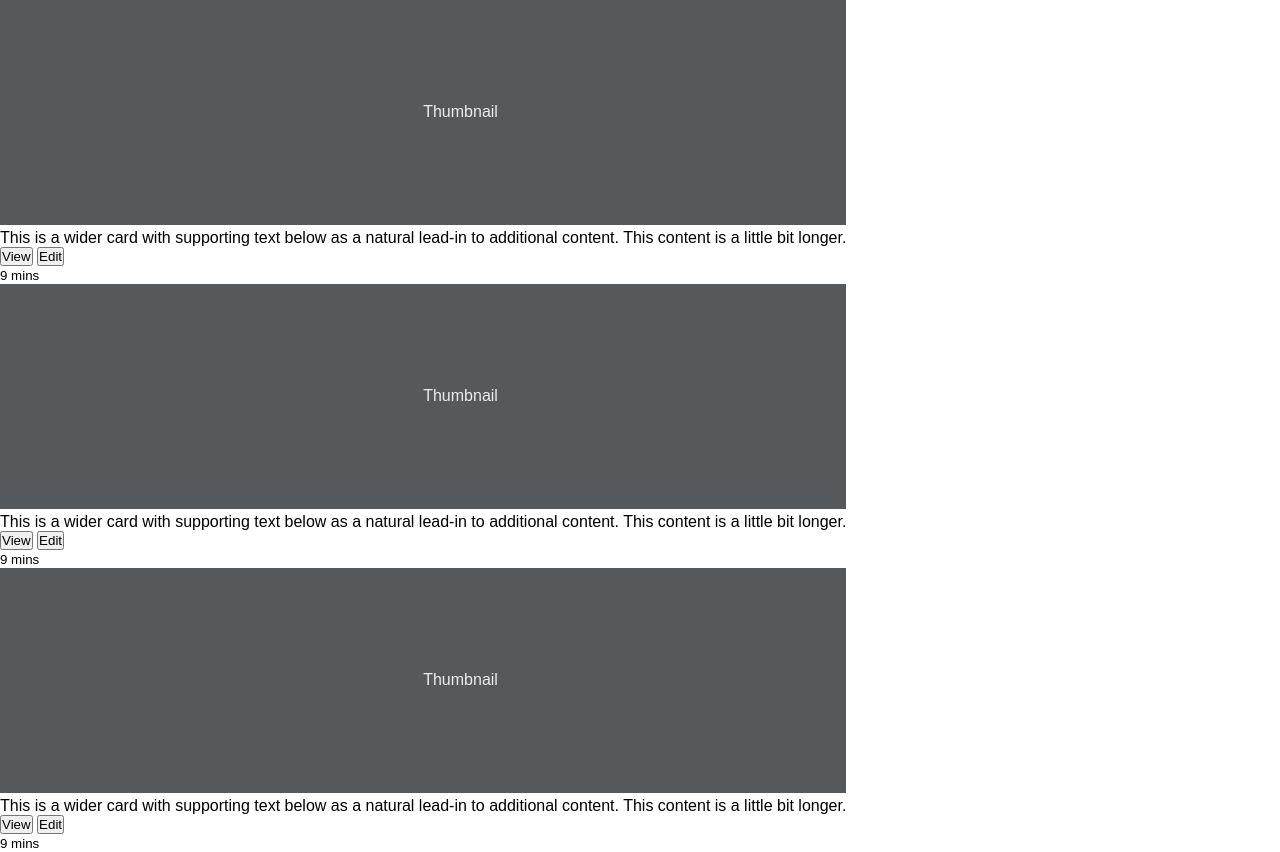
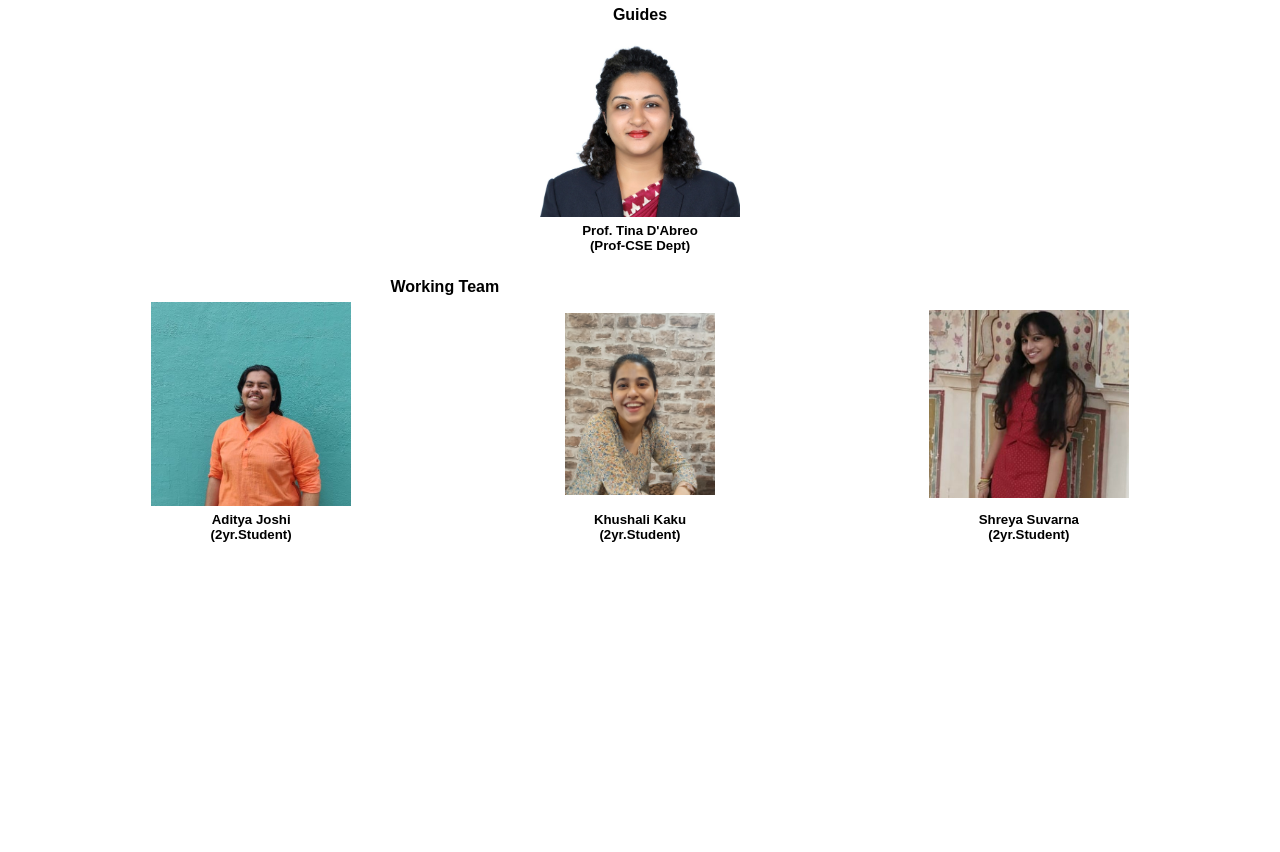
Before and after one commit to Wittypanda/Mini_final, a Flask app: page /about in a window 1280 px wide. Shown: the part 69-921 px from the top of the page. After the commit the page ends 611 px from the top, so only its background shows below. Run offline with Flask 2, Linux system fonts and the light colour scheme.

Commit message:
Secondary Updates

```diff
--- a/templates/Analytics.html
+++ b/templates/Analytics.html
@@ -29,7 +29,7 @@
               </button>
               <nav class="nav">
                  <ul>
-                    <li><a href="/home" class="active">home</a></li>
+                    <li><a href="/" class="active">home</a></li>
                     <li><a href="/about">about</a></li>
                     <li><a href="/Analytics">Analytics</a></li>
 
--- a/templates/about.html
+++ b/templates/about.html
@@ -28,7 +28,7 @@
               </button>
               <nav class="nav">
                  <ul>
-                    <li><a href="/home" class="active">home</a></li>
+                    <li><a href="/" class="active">home</a></li>
                     <li><a href="/about">about</a></li>
                     <li><a href="/Analytics">Analytics</a></li>
 
@@ -39,56 +39,42 @@
         </div>
      </header>
 
-     <div class="row row-cols-1 row-cols-sm-2 row-cols-md-3 g-3">
-        <div class="col">
-          <div class="card shadow-sm">
-            <svg class="bd-placeholder-img card-img-top" width="100%" height="225" xmlns="http://www.w3.org/2000/svg" role="img" aria-label="Placeholder: Thumbnail" preserveAspectRatio="xMidYMid slice" focusable="false"><title>Placeholder</title><rect width="100%" height="100%" fill="#55595c"></rect><text x="50%" y="50%" fill="#eceeef" dy=".3em">Thumbnail</text></svg>
+     <div class="container">
+    <center>
+      <table >
+              <tr>
+                  <td style="width: 400px; height: 25px; text-align: center;" colspan="2" ><strong>Guides</strong></td>
+              </tr>
+              <tr>
+                  <td style="width: 400x; height: 25px;"><center><img src="/static/Tina_mam.jpg" alt="ashish" width="200px" style=""></center></td>
+                </tr>
+              <tr>
+                <td style="width: 400px; height: 25px;"><center><h5>Prof. Tina D'Abreo<br>(Prof-CSE Dept)</h5></center></td>
+            </tr>
 
-            <div class="card-body">
-              <p class="card-text">This is a wider card with supporting text below as a natural lead-in to additional content. This content is a little bit longer.</p>
-              <div class="d-flex justify-content-between align-items-center">
-                <div class="btn-group">
-                  <button type="button" class="btn btn-sm btn-outline-secondary">View</button>
-                  <button type="button" class="btn btn-sm btn-outline-secondary">Edit</button>
-                </div>
-                <small class="text-muted">9 mins</small>
-              </div>
-            </div>
-          </div>
-        </div>
-        <div class="col">
-          <div class="card shadow-sm">
-            <svg class="bd-placeholder-img card-img-top" width="100%" height="225" xmlns="http://www.w3.org/2000/svg" role="img" aria-label="Placeholder: Thumbnail" preserveAspectRatio="xMidYMid slice" focusable="false"><title>Placeholder</title><rect width="100%" height="100%" fill="#55595c"></rect><text x="50%" y="50%" fill="#eceeef" dy=".3em">Thumbnail</text></svg>
+        </table>
+    </center>
+          <br>
+        <center>
+          <table>
 
-            <div class="card-body">
-              <p class="card-text">This is a wider card with supporting text below as a natural lead-in to additional content. This content is a little bit longer.</p>
-              <div class="d-flex justify-content-between align-items-center">
-                <div class="btn-group">
-                  <button type="button" class="btn btn-sm btn-outline-secondary">View</button>
-                  <button type="button" class="btn btn-sm btn-outline-secondary">Edit</button>
-                </div>
-                <small class="text-muted">9 mins</small>
-              </div>
-            </div>
-          </div>
-        </div>
-        <div class="col">
-          <div class="card shadow-sm">
-            <svg class="bd-placeholder-img card-img-top" width="100%" height="225" xmlns="http://www.w3.org/2000/svg" role="img" aria-label="Placeholder: Thumbnail" preserveAspectRatio="xMidYMid slice" focusable="false"><title>Placeholder</title><rect width="100%" height="100%" fill="#55595c"></rect><text x="50%" y="50%" fill="#eceeef" dy=".3em">Thumbnail</text></svg>
+            <tr>
+                <td style="width: 400px; height: 25px; text-align: center;" colspan="2"><strong>Working Team</strong></td>
+            </tr>
+            <tr>
+                <td style="width: 400px; height: 200px;"><center><img src="/static/Adi.jpeg" alt="ashish" width="200px" style=""></center></td>
+                <td style="width: 400px; height: 200px;"><center><img src="/static/Khushali.jpg" alt="ashish" width="150px" style=""></center></td>
+                <td style="width: 400px; height: 200px;"><center><img src="/static/shreya.jpeg" alt="ashish" width="200px" style=""></center></td>
+            </tr>
+            <tr>
+                <td style="width: 400px; height: 25px;"><center><h5>Aditya Joshi<br>(2yr.Student)</h5></center></td>
+                <td style="width: 400px; height: 25px;"><center><h5>Khushali Kaku<br>(2yr.Student)</h5></center></td>
+                <td style="width: 400px; height: 25px;"><center><h5>Shreya Suvarna<br>(2yr.Student)</h5></center></td>
+            </tr>
+        </table>
+        </center>
 
-            <div class="card-body">
-              <p class="card-text">This is a wider card with supporting text below as a natural lead-in to additional content. This content is a little bit longer.</p>
-              <div class="d-flex justify-content-between align-items-center">
-                <div class="btn-group">
-                  <button type="button" class="btn btn-sm btn-outline-secondary">View</button>
-                  <button type="button" class="btn btn-sm btn-outline-secondary">Edit</button>
-                </div>
-                <small class="text-muted">9 mins</small>
-              </div>
-            </div>
-          </div>
-        </div>
-
+    </div>
 
 
 </body>
--- a/templates/index.html
+++ b/templates/index.html
@@ -29,7 +29,7 @@
           </button>
           <nav class="nav">
              <ul>
-                <li><a href="/home" class="active">home</a></li>
+                <li><a href="/" class="active">home</a></li>
                 <li><a href="/about">about</a></li>
                 <li><a href="/Analytics">Analytics</a></li>
 
```
Also changed, not shown: templates/about_1.html (added, +203 -0 lines), static/Adi.jpeg (added), static/Khushali.jpg (added), static/Tina_mam.jpg (added), static/shreya.jpeg (added).
